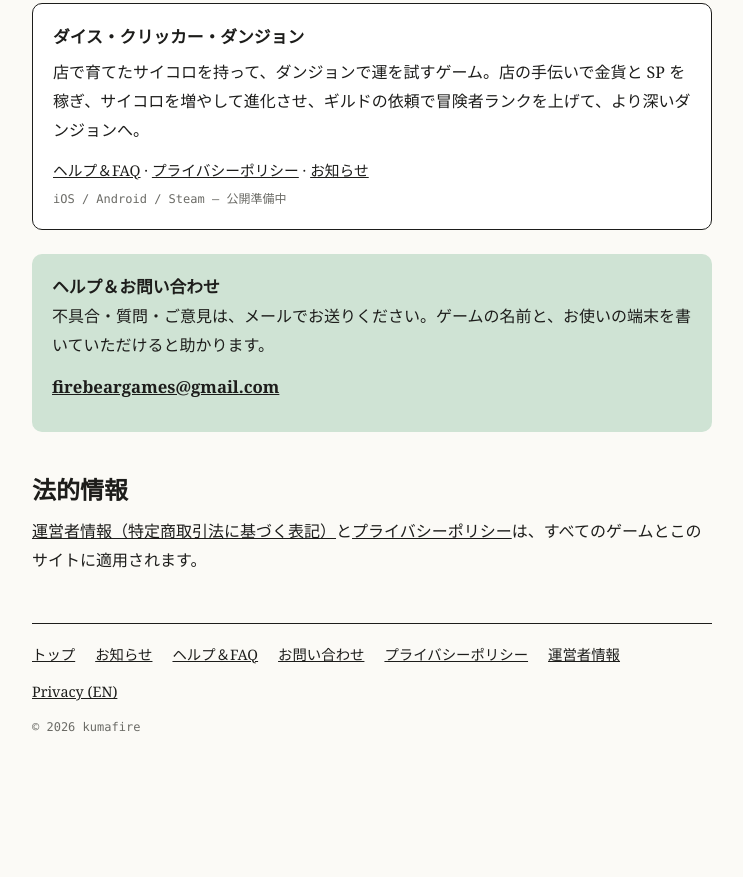
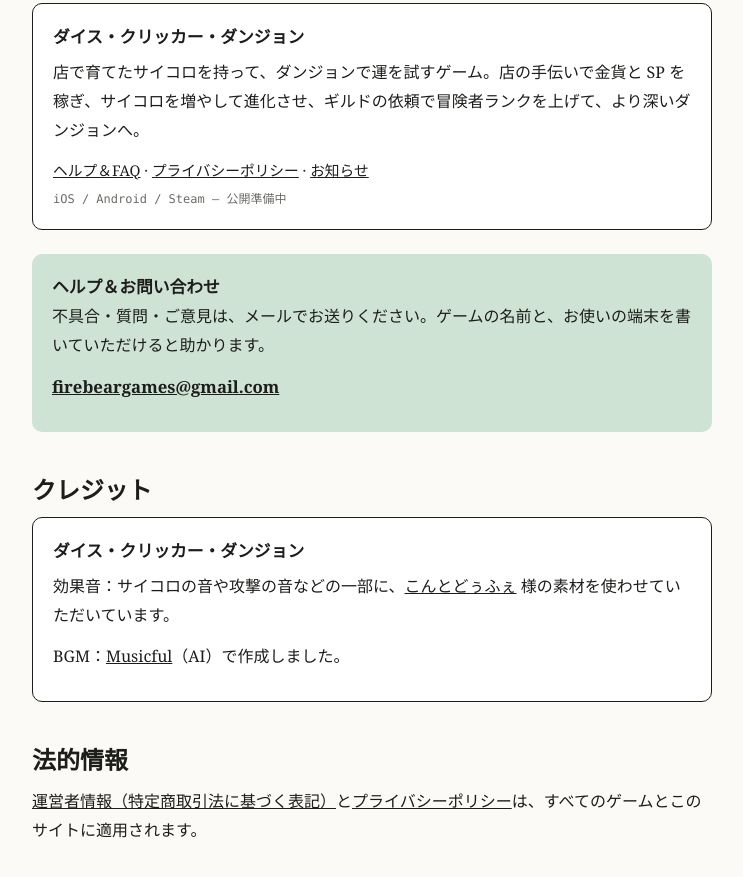
Before and after one commit to kumafire-tech/kumafire-tech.github.io, a plain HTML site: page index.html in a window 1280 px wide. Shown: the part 341-1218 px from the top of the page, without its empty margins (268-1011 px from the left). Before the commit the page ends 1128 px from the top, so only its background shows below. Drawn offline with Linux system fonts and the light colour scheme.

Commit message:
トップに音の素材のクレジット（効果音：こんとどぅふぇ／BGM：Musicful）を追加
Co-Authored-By: Claude Opus 5.5 <noreply@anthropic.com>
Claude-Session: https://claude.ai/code/session_01QX4PXLcbAvUyBwNopqBjiv

```diff
--- a/index.html
+++ b/index.html
@@ -15,6 +15,12 @@
 <div class="help"><b>ヘルプ＆お問い合わせ</b>
 <p>不具合・質問・ご意見は、メールでお送りください。ゲームの名前と、お使いの端末を書いていただけると助かります。</p>
 <p><a href="mailto:firebeargames@gmail.com"><b>firebeargames@gmail.com</b></a></p></div>
+<h2>クレジット</h2>
+<div class="card">
+<h3>ダイス・クリッカー・ダンジョン</h3>
+<p>効果音：サイコロの音や攻撃の音などの一部に、<a href="https://conte-de-fees.com/" target="_blank" rel="noopener">こんとどぅふぇ</a> 様の素材を使わせていただいています。</p>
+<p>BGM：<a href="https://www.musicful.ai" target="_blank" rel="noopener">Musicful</a>（AI）で作成しました。</p>
+</div>
 <h2>法的情報</h2>
 <p><a href="about.html">運営者情報（特定商取引法に基づく表記）</a>と<a href="privacy.html">プライバシーポリシー</a>は、すべてのゲームとこのサイトに適用されます。</p>
 <footer><a href="index.html">トップ</a><a href="news.html">お知らせ</a><a href="faq.html">ヘルプ＆FAQ</a><a href="contact.html">お問い合わせ</a><a href="privacy.html">プライバシーポリシー</a><a href="about.html">運営者情報</a><a href="privacy_en.html">Privacy (EN)</a><span class="meta">© 2026 kumafire</span></footer>
```
